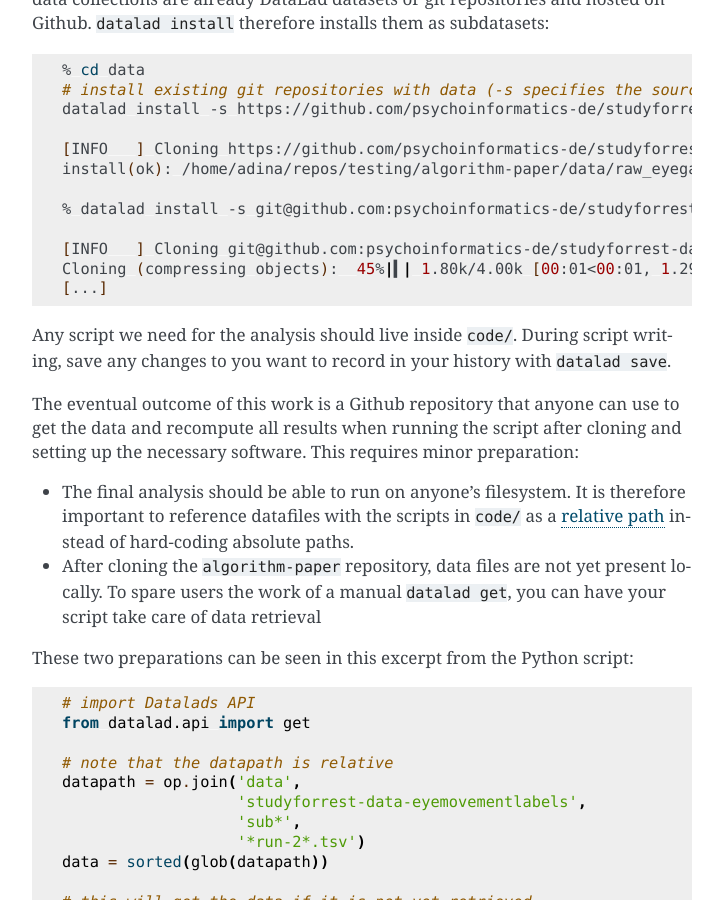
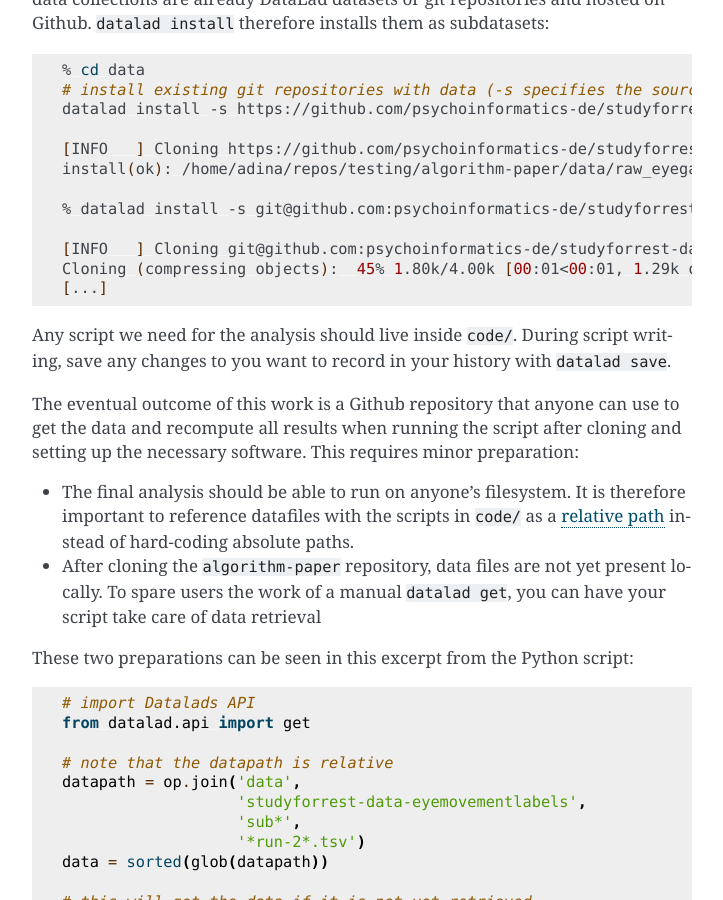
Before and after one commit to datalad-handbook/book, a Sphinx documentation site: the page built from docs/usecases/remodnav.rst, in a window 1280 px wide and 900 px high, scrolled down 2953 px. Shown: the whole window, without its empty margins (388-1111 px from the left). Built offline with Sphinx 7.4.7, drawn with Linux system fonts in a browser that asks for light colours; comment, search, counter and statistics services are not loaded.

Commit message:
Latex renderer cannot deal with fancy progress bar characters
I simply removed it, because it doesn't play a significant role in the
output.

```diff
--- a/docs/usecases/remodnav.rst
+++ b/docs/usecases/remodnav.rst
@@ -139,7 +139,7 @@
    % datalad install -s git@github.com:psychoinformatics-de/studyforrest-data-eyemovementlabels.git
 
    [INFO   ] Cloning git@github.com:psychoinformatics-de/studyforrest-data-eyemovementlabels.git into '/home/adina/repos/testing/algorithm-paper/data/studyforrest-data-eyemovementlabels'
-   Cloning (compressing objects):  45%|▍| 1.80k/4.00k [00:01<00:01, 1.29k objects/s
+   Cloning (compressing objects):  45% 1.80k/4.00k [00:01<00:01, 1.29k objects/s
    [...]
 
 Any script we need for the analysis should live inside ``code/``. During script writing, save any changes
```
